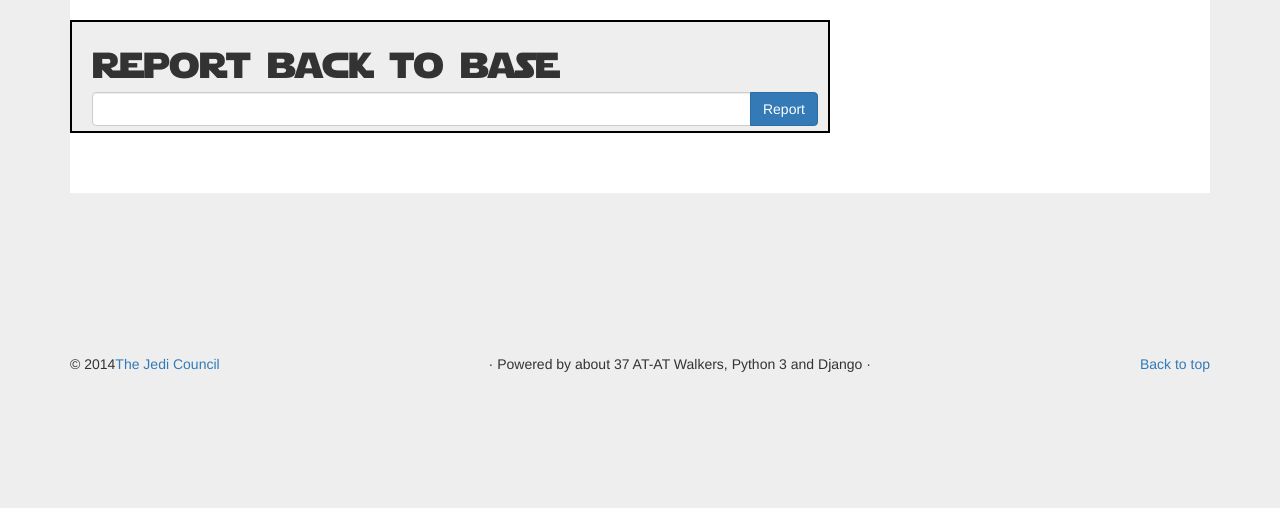
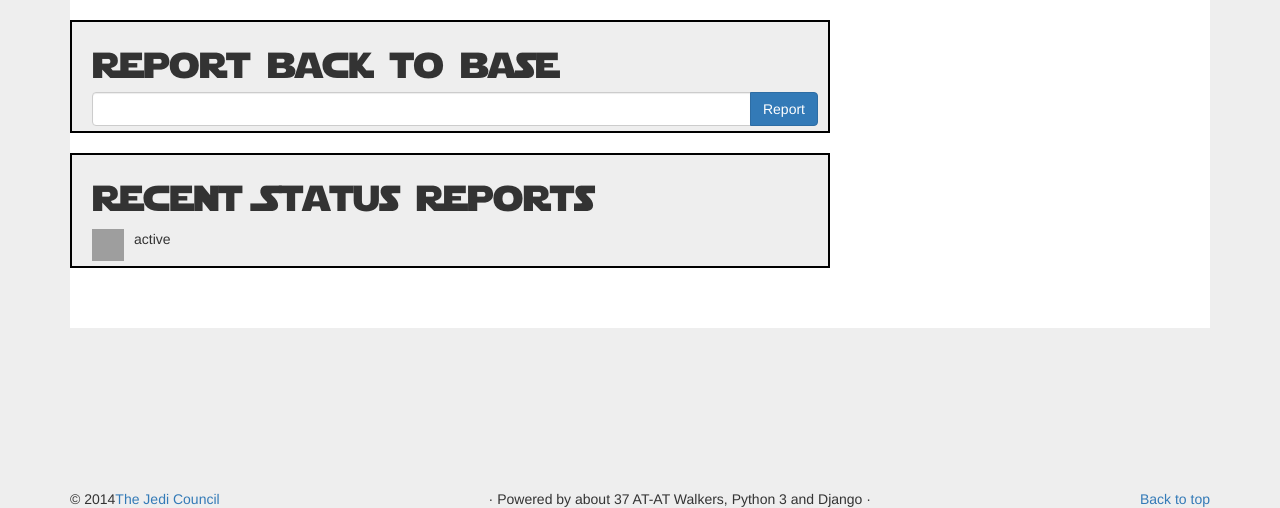
Before and after one commit to Alberick0/part3_realpython, a Django app: template django_ecommerce/templates/main/user.html in a window 1280 px wide. Shown: the part 51-559 px from the top of the page. Run offline with Django 3.2, Linux system fonts and the light colour scheme; data comes from the database, SQL or seed files in the repository; tables that the repository leaves empty hold one stand-in row (values such as "Sample post"); the template is opened without the code that fills it: values that come from a table or form of the project are taken from there, most other values are stand-ins (such as "Sample title", 1, 10 or a date in 2020); parts of the project's set-up code (start-up, migrations or seed data) failed here and were passed over; some libraries are stand-ins or nearby versions; grey boxes are pictures that could not be loaded.

Commit message:
modified main.templetags.get_url to gravatar_url to be a new temple tag and included it into the templates

```diff
--- a/django_ecommerce/main/templatetags/main_gravatar.py
+++ b/django_ecommerce/main/templatetags/main_gravatar.py
@@ -7,17 +7,22 @@ register = template.Library()
 
 @register.simple_tag
 def gravatar_img(email, size=140):
-    url = get_url(email, size)
+    url = gravatar_url(email, size)
 
     return ''''<img class="img-circle" src="%s" height="%s"
      width="%s" 12 alt="user.avatar" />''' % (url, size, size)
 
 
-def get_url(email, size=140):
+@register.simple_tag
+def gravatar_url(email, size=140):
     default = 'http://upload.wikimedia.org/wikipedia/en/9/9b/' \
               'Yoda_Empire_Strikes_Back.png'
 
-    # query params, urlencode provides character scaping
+    # mainly for unit testing with a mock object
+    if not (isinstance(email, str)):
+        return default
+
+    # query params, urlencode provides character escaping
     query_params = urlencode([('s', str(size)),  # size of image to return
                               ('d', default)])  # default image in case
 
--- a/django_ecommerce/main/views.py
+++ b/django_ecommerce/main/views.py
@@ -8,9 +8,9 @@ def index(request):
     uid = request.session.get('user')
 
     # main landing page
-    marketing_items = MarketingItem.objects.all()
 
     if uid is None:
+        marketing_items = MarketingItem.objects.all()
         return render_to_response('main/index.html',
                                   {'marketing_items': marketing_items})
     else:
@@ -21,6 +21,7 @@ def index(request):
                                'reports': status
                                },
             context_instance=RequestContext(request)
+            # context was added because our template includes csrf_token
         )
 
 
--- /dev/null
+++ b/django_ecommerce/templates/main/_lateststatus.html
@@ -0,0 +1,21 @@
+<!-- list of latest status messages sent out by all users of the site -->
+
+{% load staticfiles %}
+{% load main_gravatar %}
+
+<section class="info-box" id="latest_happenings">
+    <h1>Recent Status Reports</h1>
+
+    {% for report in reports %}
+        <div class="media">
+            <div class="media-object pull-left">
+                <img src="{% gravatar_url report.user.email %}"
+                     alt="{{ report.user.name }}" width="32" height="32">
+            </div>
+
+            <div class="media-body">
+                <p>{{ report.status }}</p>
+            </div>
+        </div>
+    {% endfor %}
+</section>
--- a/django_ecommerce/templates/main/user.html
+++ b/django_ecommerce/templates/main/user.html
@@ -7,7 +7,7 @@
         <div class="col-sm-8">
             <div class="row">
                 {% include "main/_statusupdate.html" %}
-{#                {% include "" %}#}
+                {% include "main/_lateststatus.html" %}
             </div>
         </div>
 
```
